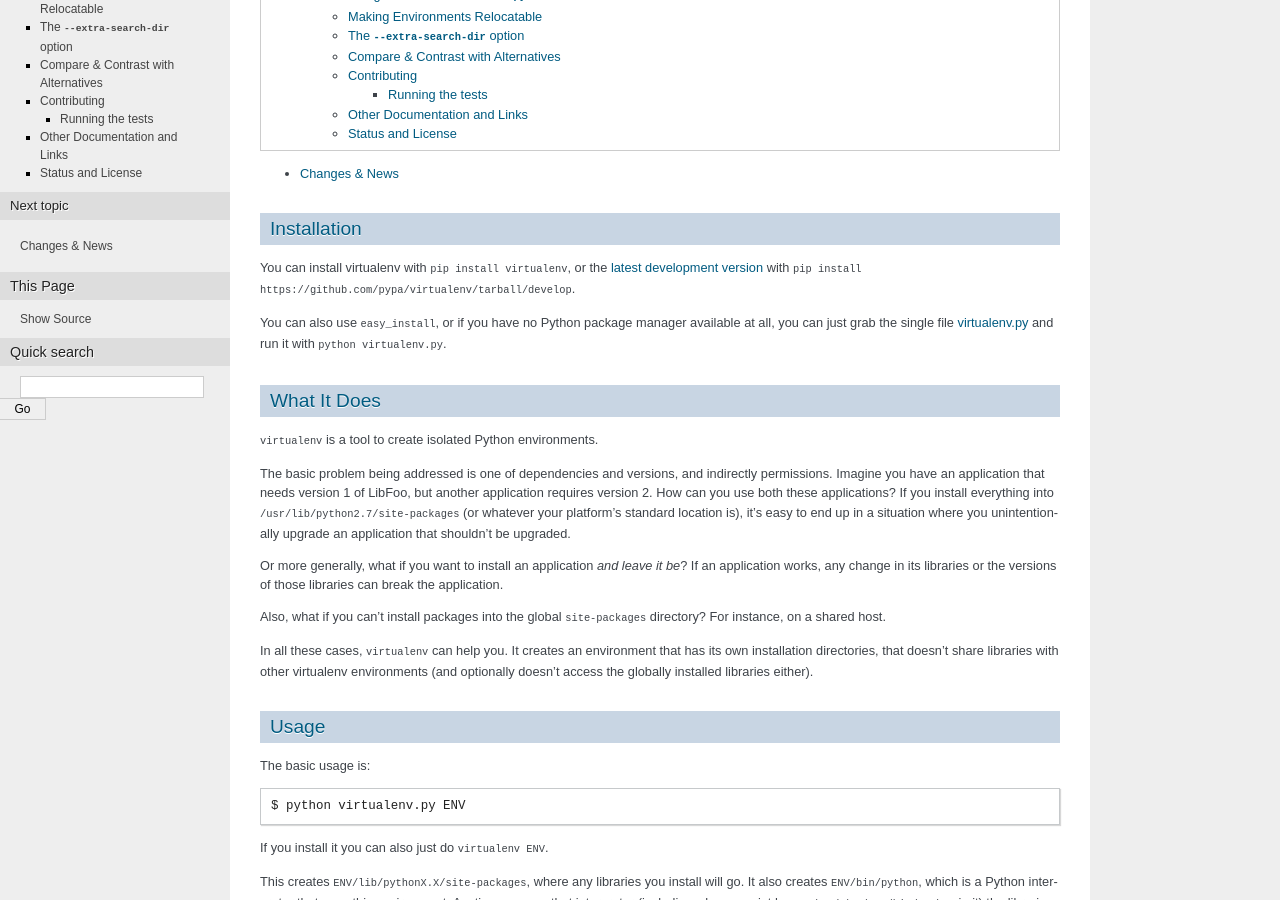
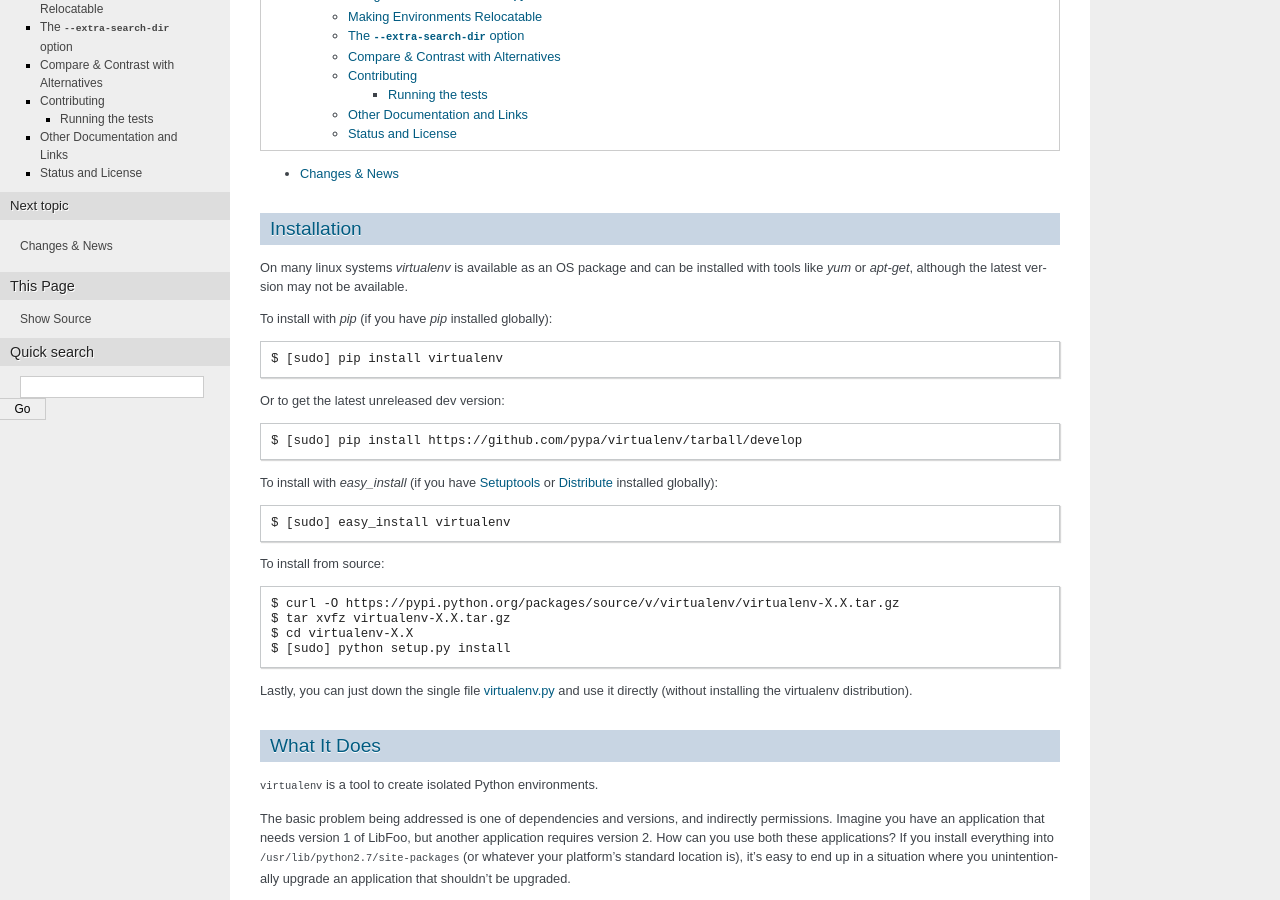
Before and after one commit to pypa/virtualenv, a Sphinx documentation site: the page built from docs/index.txt, in a window 1280 px wide and 900 px high, scrolled down 436 px. Built offline with Sphinx 7.4.7, drawn with Linux system fonts in a browser that asks for light colours.

Commit message:
update install docs to appear less circular with pip docs

```diff
--- a/docs/index.txt
+++ b/docs/index.txt
@@ -16,13 +16,41 @@
 Installation
 ------------
 
-You can install virtualenv with ``pip install virtualenv``, or the `latest
-development version <https://github.com/pypa/virtualenv/tarball/develop>`_
-with ``pip install https://github.com/pypa/virtualenv/tarball/develop``.
+On many linux systems `virtualenv` is available as an OS package and can be installed with tools like `yum` or `apt-get`,
+although the latest version may not be available.
 
-You can also use ``easy_install``, or if you have no Python package manager
-available at all, you can just grab the single file `virtualenv.py`_ and run
-it with ``python virtualenv.py``.
+To install with `pip` (if you have `pip` installed globally):
+
+::
+
+ $ [sudo] pip install virtualenv
+
+Or to get the latest unreleased dev version:
+
+::
+
+ $ [sudo] pip install https://github.com/pypa/virtualenv/tarball/develop
+
+
+To install with `easy_install` (if you have `Setuptools <https://pypi.python.org/pypi/setuptools>`_ or
+`Distribute <https://pypi.python.org/pypi/distribute>`_ installed globally):
+
+::
+
+ $ [sudo] easy_install virtualenv
+
+
+To install from source:
+
+::
+
+ $ curl -O https://pypi.python.org/packages/source/v/virtualenv/virtualenv-X.X.tar.gz
+ $ tar xvfz virtualenv-X.X.tar.gz
+ $ cd virtualenv-X.X
+ $ [sudo] python setup.py install
+
+Lastly, you can just down the single file `virtualenv.py`_ and use it directly
+(without installing the virtualenv distribution).
 
 .. _virtualenv.py: https://raw.github.com/pypa/virtualenv/master/virtualenv.py
 
```
